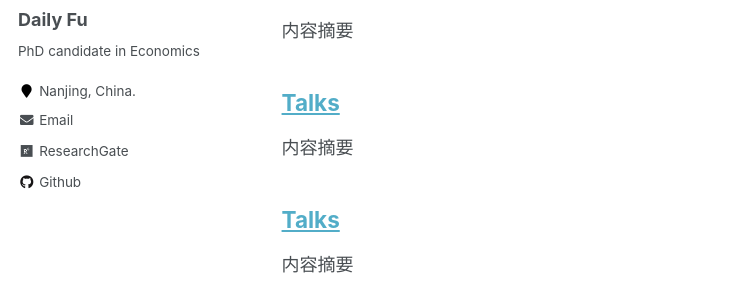
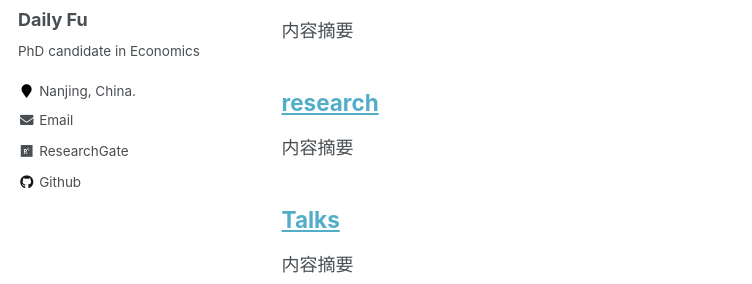
Before and after one commit to Dali-Fu/Dali-Fu.github.io, a Jekyll site: the page built from _pages/archive-layout-with-content.md, in a window 1280 px wide and 900 px high, scrolled down 4787 px. Shown: the part 171-455 px from the top of the window, without its empty margins (0-752 px from the left). Built offline with Jekyll 4.4.1, drawn with Linux system fonts in a browser that asks for light colours.

Commit message:
Update abstract2.md

```diff
--- a/files/abstract2.md
+++ b/files/abstract2.md
@@ -1,8 +1,7 @@
 ---
-title: "Talks"
+title: "research"
 excerpt: "内容摘要"
-sitemap: false
-permalink: /about.html
+permalink: /research/
 author_profile: true
 ---
 
```
